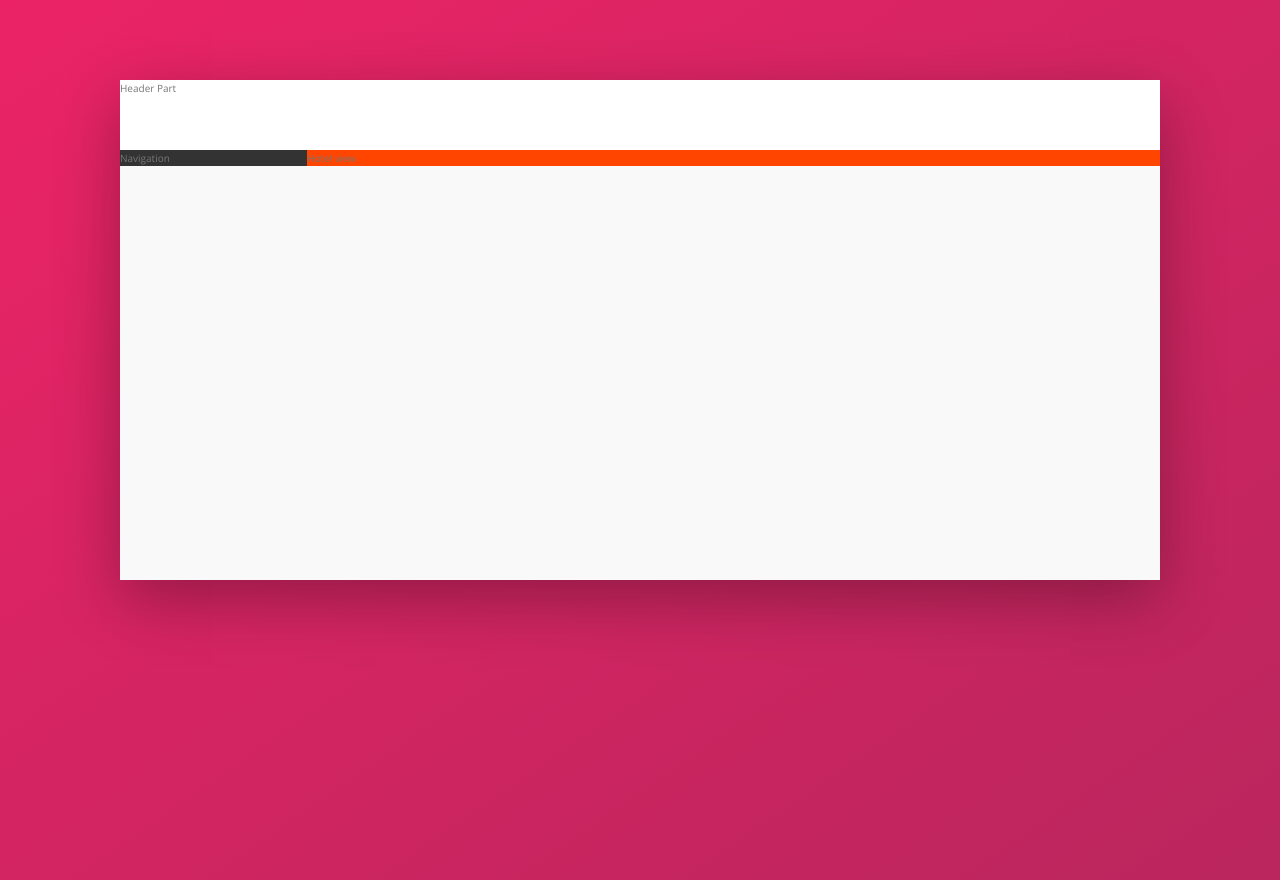
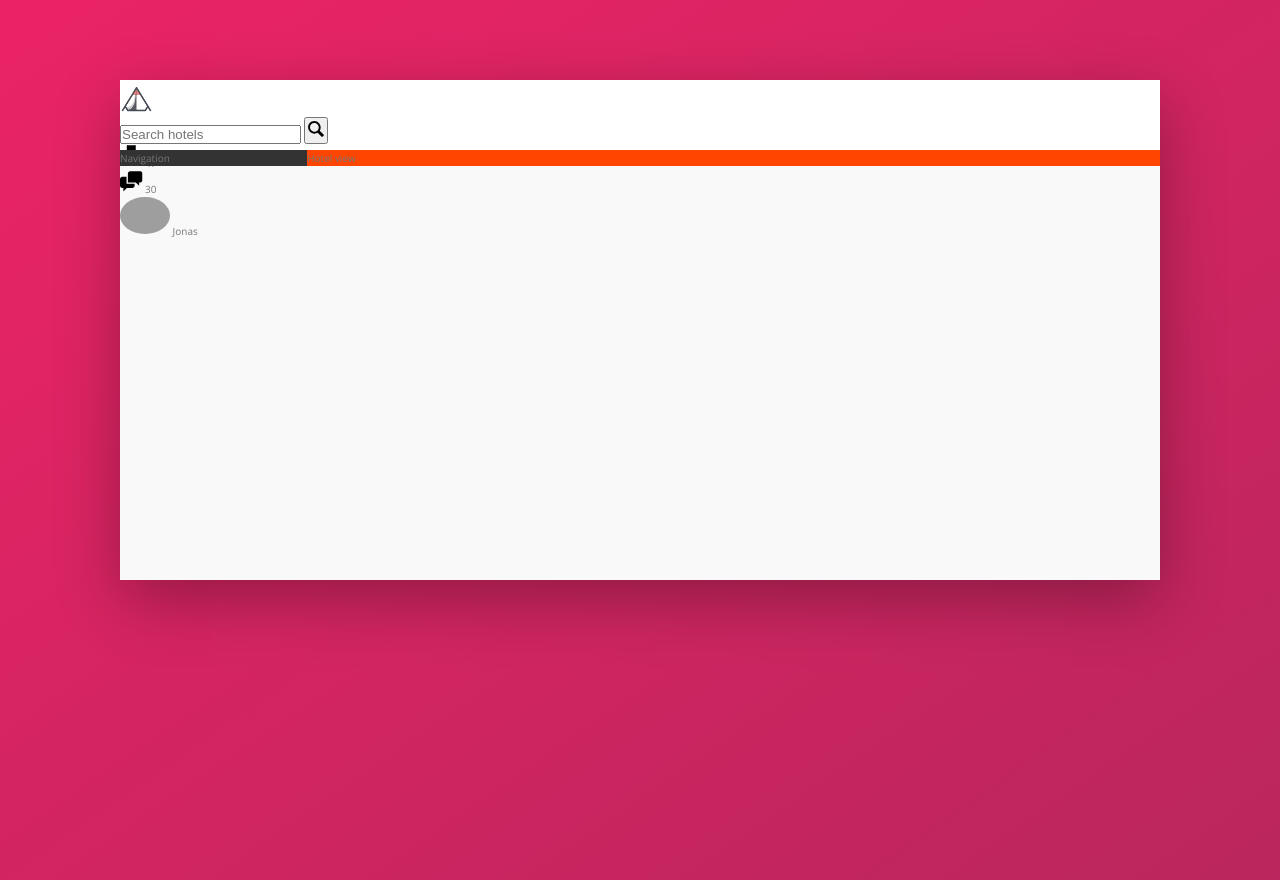
Before and after one commit to alamnr/Trillo, a website: page index.html in a window 1280 px wide. Drawn offline with nearby package versions, Linux system fonts and the light colour scheme; grey boxes are pictures that could not be loaded.

Commit message:
075 Building the header part-1

```diff
--- a/index.html
+++ b/index.html
@@ -17,7 +17,41 @@
   <body>
     <div class="container">
       <header class="header">
-        Header Part
+        <img src="img/logo-white.png" alt="trillo logo" class="logo" />
+        <form action="#" class="search">
+          <input
+            type="text"
+            class="search__input"
+            placeholder="Search hotels"
+          />
+          <button class="search__button">
+            <svg class="search__icon">
+              <use xlink:href="img/sprite.svg#icon-magnifying-glass"></use>
+            </svg>
+          </button>
+        </form>
+        <nav class="user-nav">
+          <div class="user-nav__icon-box">
+            <svg class="user-nav__icon">
+              <use xlink:href="img/sprite.svg#icon-bookmark"></use>
+            </svg>
+            <span class="user-nav__notification">47</span>
+          </div>
+          <div class="user-nav__icon-box">
+            <svg class="user-nav__icon">
+              <use xlink:href="img/sprite.svg#icon-chat"></use>
+            </svg>
+            <span class="user-nav__notification">30</span>
+          </div>
+          <div class="user-nav__icon-box">
+            <img
+              src="img/nat-9.jpg"
+              alt="User Photo"
+              class="user-nav__user-photo"
+            />
+            <span class="user-nav__user-name">Jonas</span>
+          </div>
+        </nav>
       </header>
       <div class="content">
         <nav class="sidebar">
--- a/sass/_component.scss
+++ b/sass/_component.scss
@@ -0,0 +1,38 @@
+/////////////////////////////////
+// Logo
+.logo {
+  height: 3.25rem;
+}
+
+/////////////////////////////////
+// Search
+
+.search {
+  &__input {
+  }
+  &__button {
+  }
+  &__icon {
+    height: 2rem;
+    width: 2rem;
+  }
+}
+
+/////////////////////////////////
+// User Nav
+.user-nav {
+  &__icon-box {
+  }
+  &__icon {
+    height: 2.25rem;
+    width: 2.25rem;
+  }
+  &__notification {
+  }
+  &__user-photo {
+    height: 3.75rem;
+    border-radius: 50%;
+  }
+  &__user-name {
+  }
+}
```
Also changed, not shown: css/style.css, img/SVG/aircraft.svg (added), img/SVG/bookmark.svg (added), img/SVG/chat.svg (added), img/SVG/chevron-right.svg (added), img/SVG/home.svg (added), img/SVG/key.svg (added), img/SVG/location-pin.svg (added), img/SVG/magnifying-glass.svg (added), img/SVG/map.svg (added), img/SVG/star.svg (added), img/favicon.png (added), img/logo-white.png (added), img/sprite.svg (added), 1 other file.
